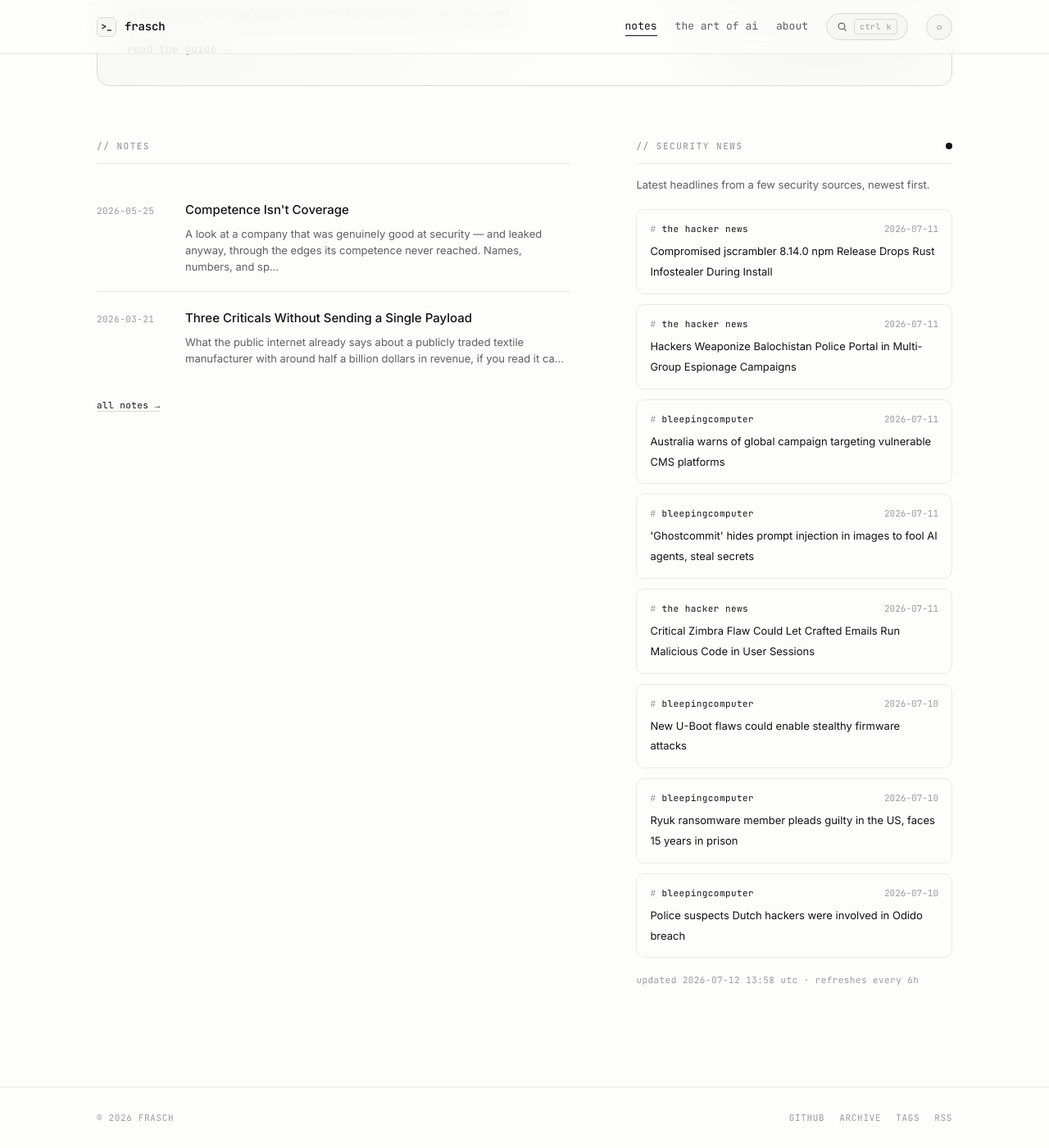
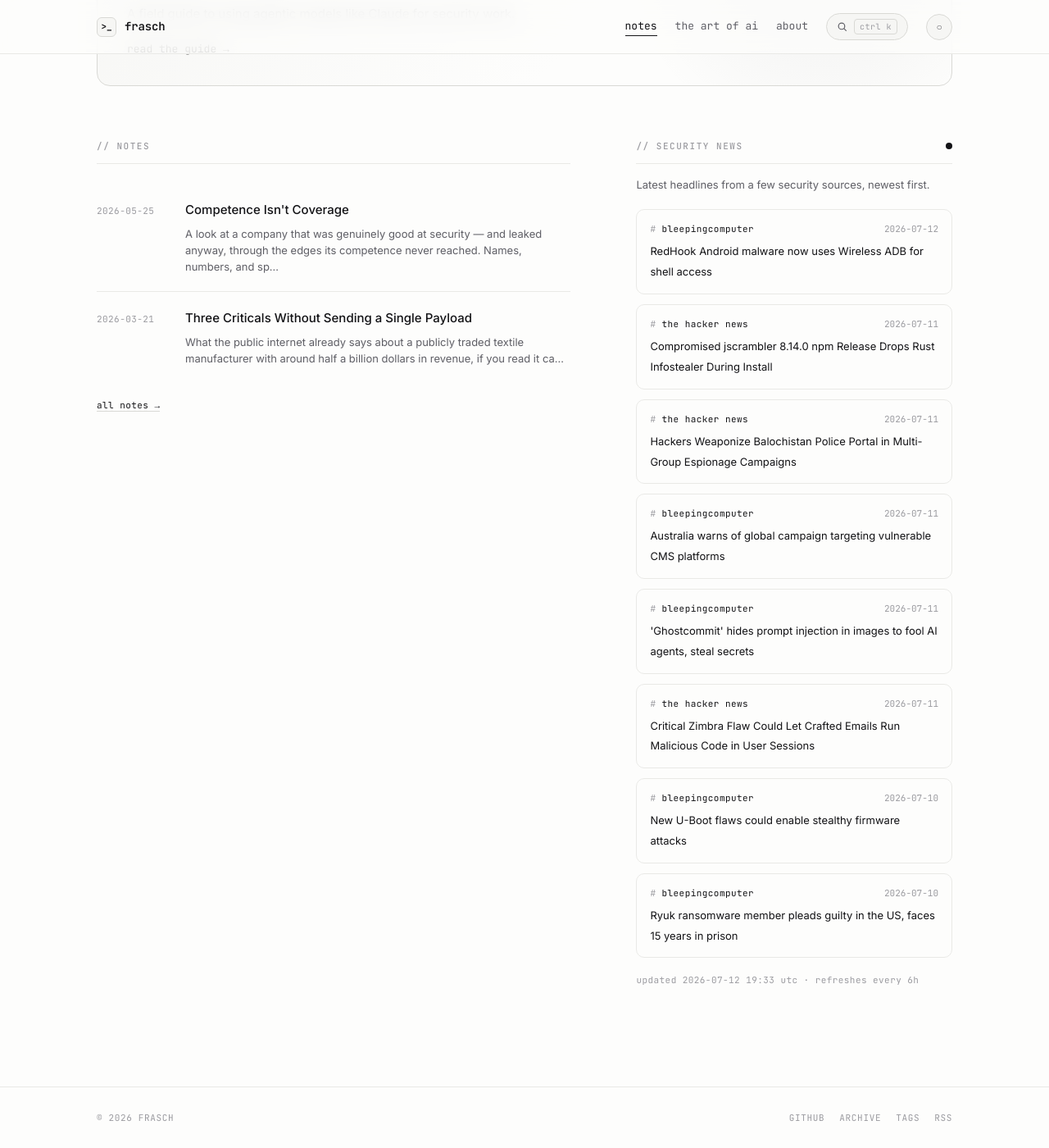
Before and after one commit to whoisfrasch/frasch, a Jekyll site: the page built from index.html, in a window 1280 px wide and 1400 px high, scrolled down 615 px. Shown: the whole window at 82% size. Built offline with Jekyll 4.4.1, drawn with Linux system fonts in a browser that asks for light colours.

Commit message:
Refresh security news feed

```diff
--- a/_data/news.json
+++ b/_data/news.json
@@ -1,6 +1,12 @@
 {
-  "updated": "2026-07-12T13:58:01Z",
+  "updated": "2026-07-12T19:33:06Z",
   "items": [
+    {
+      "source": "bleepingcomputer",
+      "title": "RedHook Android malware now uses Wireless ADB for shell access",
+      "link": "https://www.bleepingcomputer.com/news/security/redhook-android-malware-now-uses-wireless-adb-for-shell-access/",
+      "date": "2026-07-12T14:27:32Z"
+    },
     {
       "source": "the hacker news",
       "title": "Compromised jscrambler 8.14.0 npm Release Drops Rust Infostealer During Install",
@@ -42,12 +48,6 @@
       "title": "Ryuk ransomware member pleads guilty in the US, faces 15 years in prison",
       "link": "https://www.bleepingcomputer.com/news/security/ryuk-ransomware-member-pleads-guilty-in-the-us-faces-15-years-in-prison/",
       "date": "2026-07-10T17:46:10Z"
-    },
-    {
-      "source": "bleepingcomputer",
-      "title": "Police suspects Dutch hackers were involved in Odido breach",
-      "link": "https://www.bleepingcomputer.com/news/security/police-suspects-dutch-hackers-were-involved-in-odido-breach/",
-      "date": "2026-07-10T16:37:01Z"
     }
   ]
 }
```
